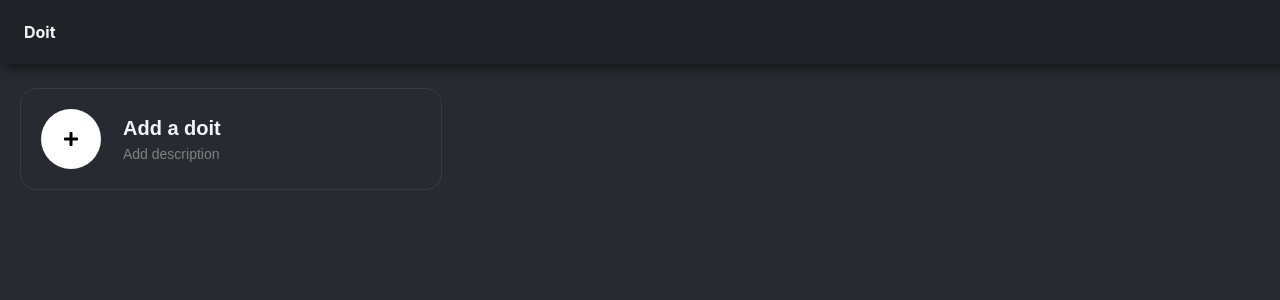
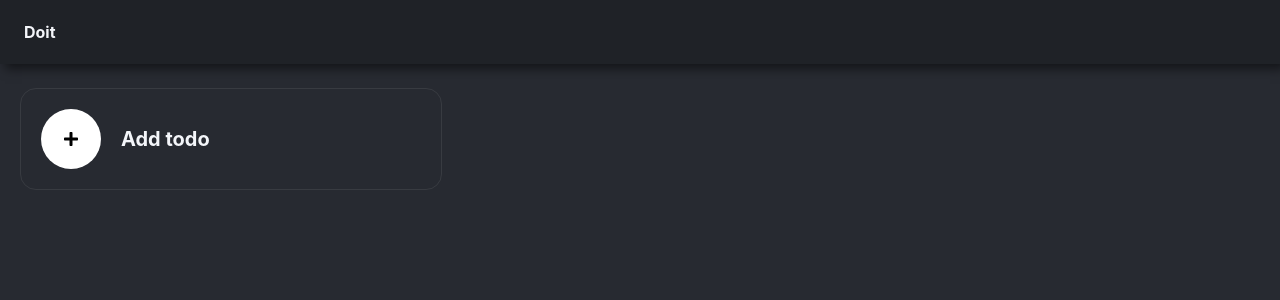
Before and after one commit to elenamkoian/todo, a React (Create React App) app: page / in a window 1280 px wide. Shown: the top 300 px of the page. Built offline with nearby package versions, Linux system fonts and the light colour scheme.

Commit message:
[add] initial create task form

```diff
--- a/src/components/task-info/task-info.scss
+++ b/src/components/task-info/task-info.scss
@@ -4,7 +4,6 @@
   display: flex;
   font-size: 24px;
   color: white;
-  //padding-left: 10px;
 }
 
 .Avatar {
--- /dev/null
+++ b/src/pages/home-page/page-content/create-task-form/create-task-form.js
@@ -0,0 +1,25 @@
+import { Button } from '@mui/material';
+import './create-task-form.scss';
+import { CreateTodoListItem } from '../task-details/todo-list/create-todo-list-item/create-todo-list-item';
+
+export function CreateTaskForm() {
+  return (
+    <div className="CreateTaskForm">
+      <div className="DividerDiv">
+        <img className="CreateTaskFormAvatar" alt="avatar"
+             src="https://s3-alpha-sig.figma.com/img/4a28/0872/9dc399cae1699b498c1bfaf3748d9f5c?Expires=1641168000&Signature=Rrzywy1DEucxrF9KXmrgRCRc3w77BDRy8PsM3UjtNlfbj8C18ZM2um~v8DLONluiboCETamN3jn1Yka0RqoIMftMFBfCQTXDeCE6RDzxxGOAXzcUkO20qX99y98aqRWK8h6Bt5Nv-oeaZgznfIxl~Tigex5uWV93l3uulMNzB7GLUepTY91hsEHlYt7VZZqM6JNwTBMyHGo18UoYlfdj-RIxuZLf0amzzsAdT44olXald7NSX1flkBk3GvRFg2~f6IxTwl45k8hwPR15fcBrqOuTjTv42Sr1AEYF1zfs0dAs4H95OFCVmSC0lAI-D7WKXrH0QO8gL68aokhCp8HmFw__&Key-Pair-Id=APKAINTVSUGEWH5XD5UA" />
+        <div className="CreateTaskFormInfo">
+          <input className="CreateTaskFormTitle" name="title" placeholder="give a name to your doit" />
+          <input className="CreateTaskFormDescription" name="description" placeholder="tell a bit about your doit" autoComplete="off" />
+        </div>
+      </div>
+      <div className="CreateTaskFormAddTodo">
+        <CreateTodoListItem />
+      </div>
+      <div className="CreateTaskFormSaveOrCancel">
+        <Button variant="text" size="medium" color="success">CANCEL</Button>
+        <Button variant="outlined" size="large" color="success">Save</Button>
+      </div>
+    </div>
+  );
+}
--- /dev/null
+++ b/src/pages/home-page/page-content/create-task-form/create-task-form.scss
@@ -0,0 +1,64 @@
+.CreateTaskForm {
+  display: flex;
+  flex-direction: column;
+  height: 300px;
+  width: 900px;
+  gap: 8px;
+  padding: 20px;
+  //background-color: blue;
+}
+
+.CreateTaskFormAvatar {
+  border-radius: 50px;
+  width: 60px;
+  height: 60px;
+}
+
+.CreateTaskFormInfo {
+  display: flex;
+  gap: 8px;
+  flex-direction: column;
+}
+
+.CreateTaskFormTitle {
+  border: none;
+  outline: none;
+  background-color: transparent;
+  height: 30px;
+  width: 600px;
+  font-size: 20px;
+  font-weight: bold;
+  font-style: italic;
+  color: white;
+
+  &::placeholder {
+    color: white;
+  }
+}
+
+.CreateTaskFormDescription {
+  border: none;
+  outline: none;
+  background-color: transparent;
+  color: grey;
+  font-style: italic;
+}
+
+.DividerDiv {
+  display: flex;
+  gap: 16px;
+  height: 90px;
+  width: 900px;
+  border-bottom: 1px solid #383B41;
+}
+
+.CreateTaskFormSaveOrCancel {
+  gap: 20px;
+  display: flex;
+  justify-content: flex-end;
+  margin-top: auto;
+}
+
+.CreateTaskFormAddTodo {
+  padding: 16px;
+}
--- a/src/pages/home-page/page-content/page-content.js
+++ b/src/pages/home-page/page-content/page-content.js
@@ -2,15 +2,18 @@ import './page-content.scss';
 import { TaskList } from './task-list/task-list';
 import { TaskDetails } from './task-details/task-details';
 import { Component } from 'react';
+import { CreateTaskForm } from './create-task-form/create-task-form';
 
 export class PageContent extends Component {
   state = {
     taskList: JSON.parse(localStorage.getItem('taskList')) ?? [],
     selectedTaskIndex: 0,
+    isCreateTaskFormVisible: false,
   };
 
   render() {
     const selectedTaskInfo = this.state.taskList[this.state.selectedTaskIndex];
+    const isCreateTaskFormVisible = this.state.isCreateTaskFormVisible;
 
     return (
       <div className="PageContent">
@@ -18,14 +21,29 @@ export class PageContent extends Component {
           taskList={this.state.taskList}
           activeTaskId={this.state.selectedTaskIndex}
           onSelectedTaskClick={(index) => this.handleSelectedTask(index)}
+          onCreateTaskFormVisibilityChange={this.handleCreateTaskFormVisibilityChange}
         />
 
-        {selectedTaskInfo && <TaskDetails task={selectedTaskInfo}
-                                          onNewTodo={this.handleNewTodo}
-                                          onDeleteTodo={(index) => this.handleXIcon(index)}
-        />}
+        {selectedTaskInfo && (
+          <TaskDetails
+            task={selectedTaskInfo}
+            onNewTodo={this.handleNewTodo}
+            onDeleteTodo={(index) => this.handleXIcon(index)}
+          />
+        )}
+
+        {
+          isCreateTaskFormVisible && <CreateTaskForm />
+        }
+
       </div>
     );
+  }
+
+  handleCreateTaskFormVisibilityChange = () => {
+    this.setState({
+      isCreateTaskFormVisible: !this.state.isCreateTaskFormVisible,
+    })
   }
 
   handleSelectedTask = (index) => {
@@ -55,4 +73,6 @@ export class PageContent extends Component {
     });
     localStorage.setItem('taskList', JSON.stringify(taskList));
   };
+
+
 }
--- a/src/pages/home-page/page-content/page-content.scss
+++ b/src/pages/home-page/page-content/page-content.scss
@@ -1,7 +1,7 @@
 @import "../../../colors";
 
 .PageContent {
-  gap: 64px;
+  gap: 20px;
   display: flex;
   margin-top: 24px;
   height: 600px;
--- a/src/pages/home-page/page-content/task-list/create-task-list-item/create-task-list-item.js
+++ b/src/pages/home-page/page-content/task-list/create-task-list-item/create-task-list-item.js
@@ -1,32 +1,14 @@
 import './create-task-list-item.scss';
 import { FontAwesomeIcon } from '@fortawesome/react-fontawesome';
 import { faPlus } from '@fortawesome/free-solid-svg-icons';
-import { Component } from 'react';
 
-export class CreateTaskListItem extends Component {
-  state = {
-    title: 'Add a doit',
-    description: 'Add description',
-  }
-
-  render() {
-    return (
-      <div className="CreateTaskListItem">
-        <span className="CreateTaskListItemAvatar"><FontAwesomeIcon icon={faPlus} /></span>
-        <div className="AddInfoDiv">
-          <input className="CreateTaskListItemTitle" name="title" value={this.state.title} onChange={this.handleInputChange} />
-          <input className="CreateTaskListItemDescription" name="description" value={this.state.description} onChange={this.handleInputChange} />
-        </div>
+export const CreateTaskListItem = ({ onCreateTaskFormVisibilityChange }) => {
+  return (
+    <div className="CreateTaskListItem" onClick={onCreateTaskFormVisibilityChange}>
+      <span className="CreateTaskListItemAvatar"><FontAwesomeIcon icon={faPlus} /></span>
+      <div className="AddInfoDiv">
+        <p className="CreateTaskListItemTitle">Add todo</p>
       </div>
-    );
-  }
-
-  handleInputChange = (ev) => {
-   const name = ev.target.name;
-   const value = ev.target.value;
-    console.log(name, value);
-    this.setState({
-      [name]: value,
-    });
-  }
-}
+    </div>
+  );
+};
--- a/src/pages/home-page/page-content/task-list/create-task-list-item/create-task-list-item.scss
+++ b/src/pages/home-page/page-content/task-list/create-task-list-item/create-task-list-item.scss
@@ -3,6 +3,7 @@
   min-width: 420px;
   border-radius: 16px;
   border: 1px solid #383B41;
+  cursor: pointer;
 }
 
 .CreateTaskListItemAvatar {
@@ -32,13 +33,3 @@
   border: none;
   color: #f4f6fa;
 }
-
-.CreateTaskListItemDescription {
-  font-size: 14px;
-  font-family: sans-serif;
-  color: grey;
-  background-color: transparent;
-  outline: none;
-  border: none;
-  //margin: 0;
-}
--- a/src/pages/home-page/page-content/task-list/task-list.js
+++ b/src/pages/home-page/page-content/task-list/task-list.js
@@ -2,7 +2,7 @@ import './task-list.scss';
 import { TaskListItem } from './task-list-item/task-list-item';
 import { CreateTaskListItem } from './create-task-list-item/create-task-list-item';
 
-export const TaskList = ({ taskList, onSelectedTaskClick, activeTaskId }) => {
+export const TaskList = ({ taskList, onSelectedTaskClick, activeTaskId, onCreateTaskFormVisibilityChange }) => {
   return (
     <div className="TaskList">
       {
@@ -15,7 +15,7 @@ export const TaskList = ({ taskList, onSelectedTaskClick, activeTaskId }) => {
           />
         ))
       }
-      <CreateTaskListItem />
+      <CreateTaskListItem onCreateTaskFormVisibilityChange={onCreateTaskFormVisibilityChange} />
     </div>
   );
 };
```
